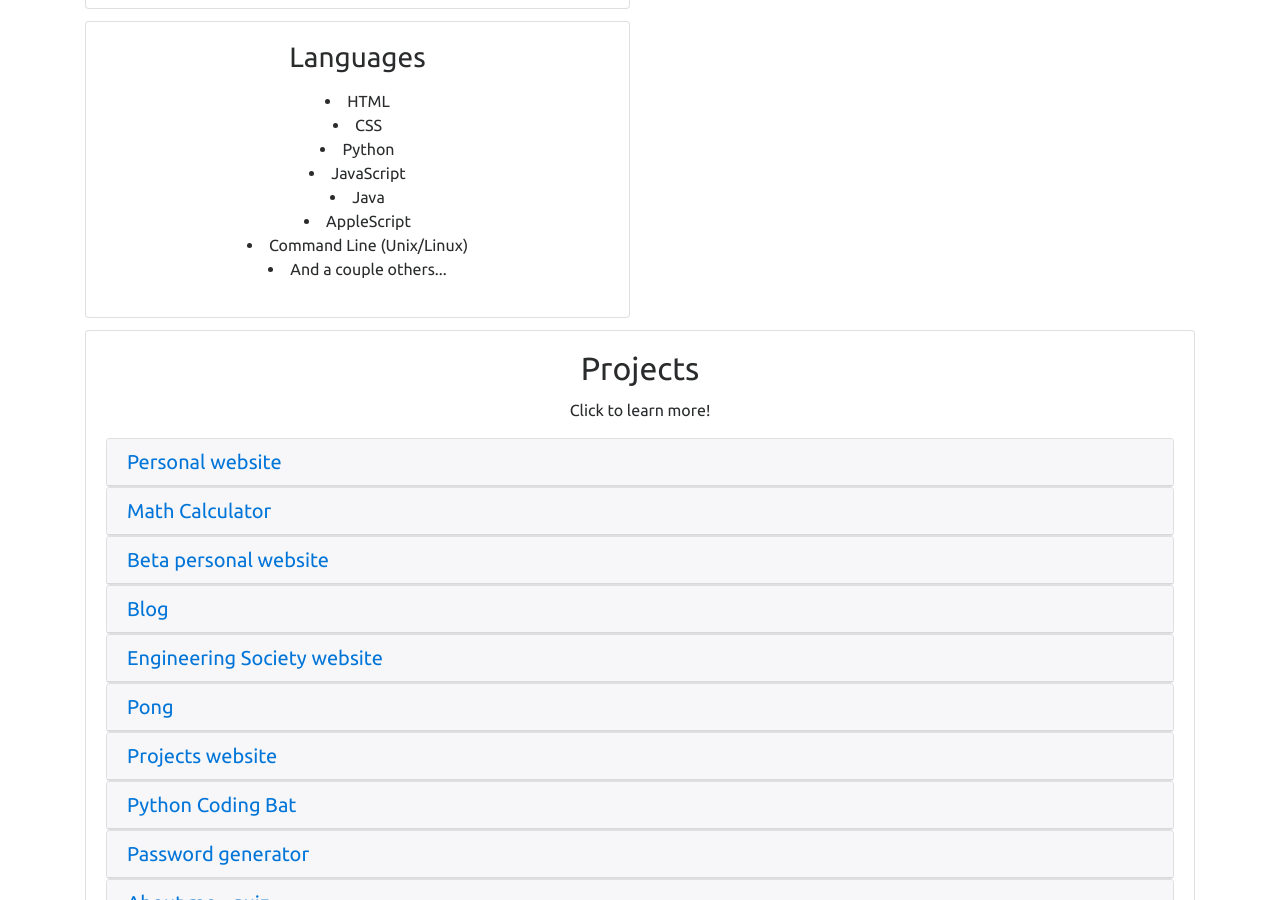
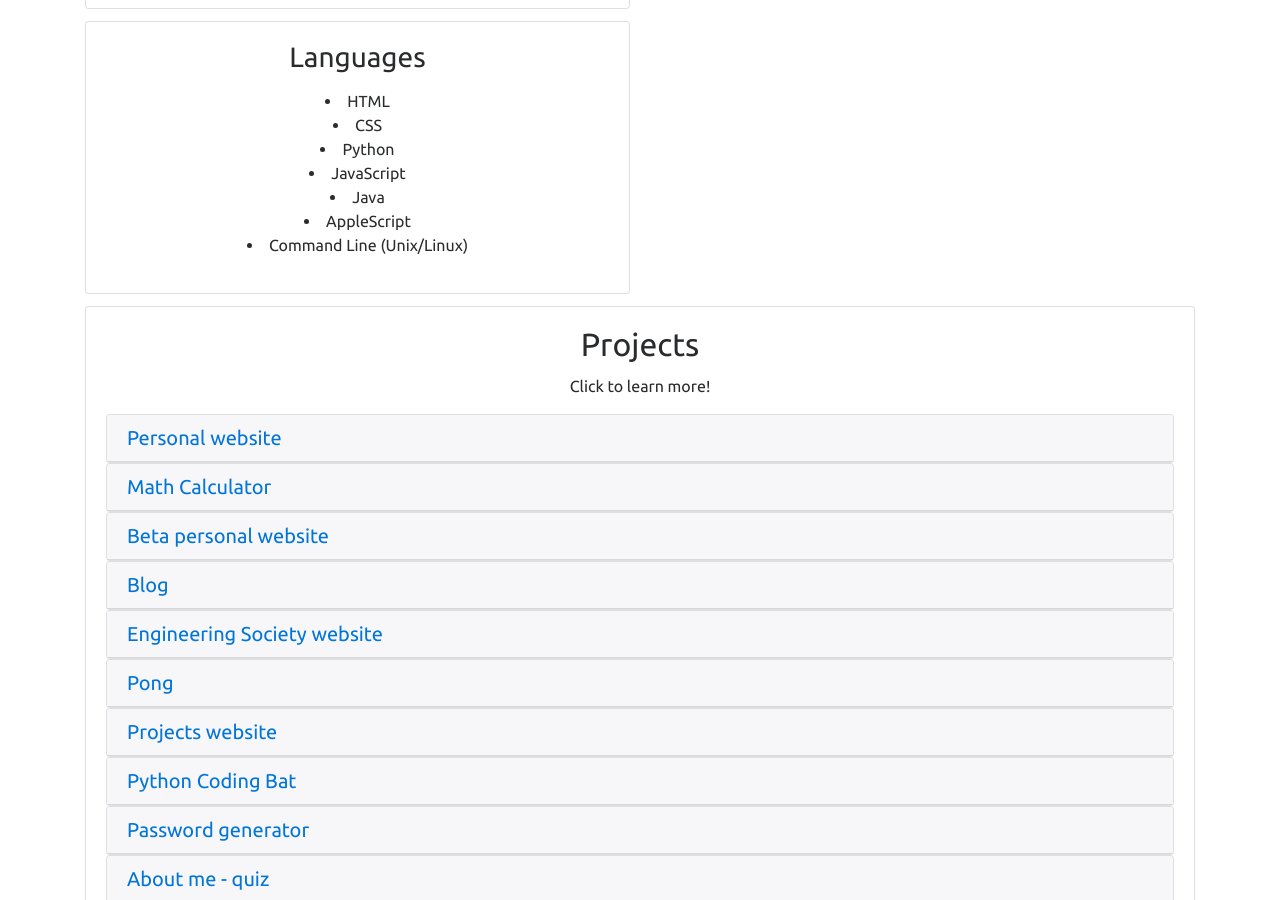
Before and after one commit to michael-bateman/projects.michaelbateman.ca, a Jekyll site: the page built from index.html, in a window 1280 px wide and 900 px high, scrolled down 400 px. Built offline with Jekyll 4.4.1, drawn with Linux system fonts in a browser that asks for light colours.

Commit message:
Change languages

```diff
--- a/index.html
+++ b/index.html
@@ -50,9 +50,6 @@ title: Home
           <li>
             Command Line (Unix/Linux)
           </li>
-          <li>
-            And a couple others...
-          </li>
         </p>
       </div>
     </div>
```
